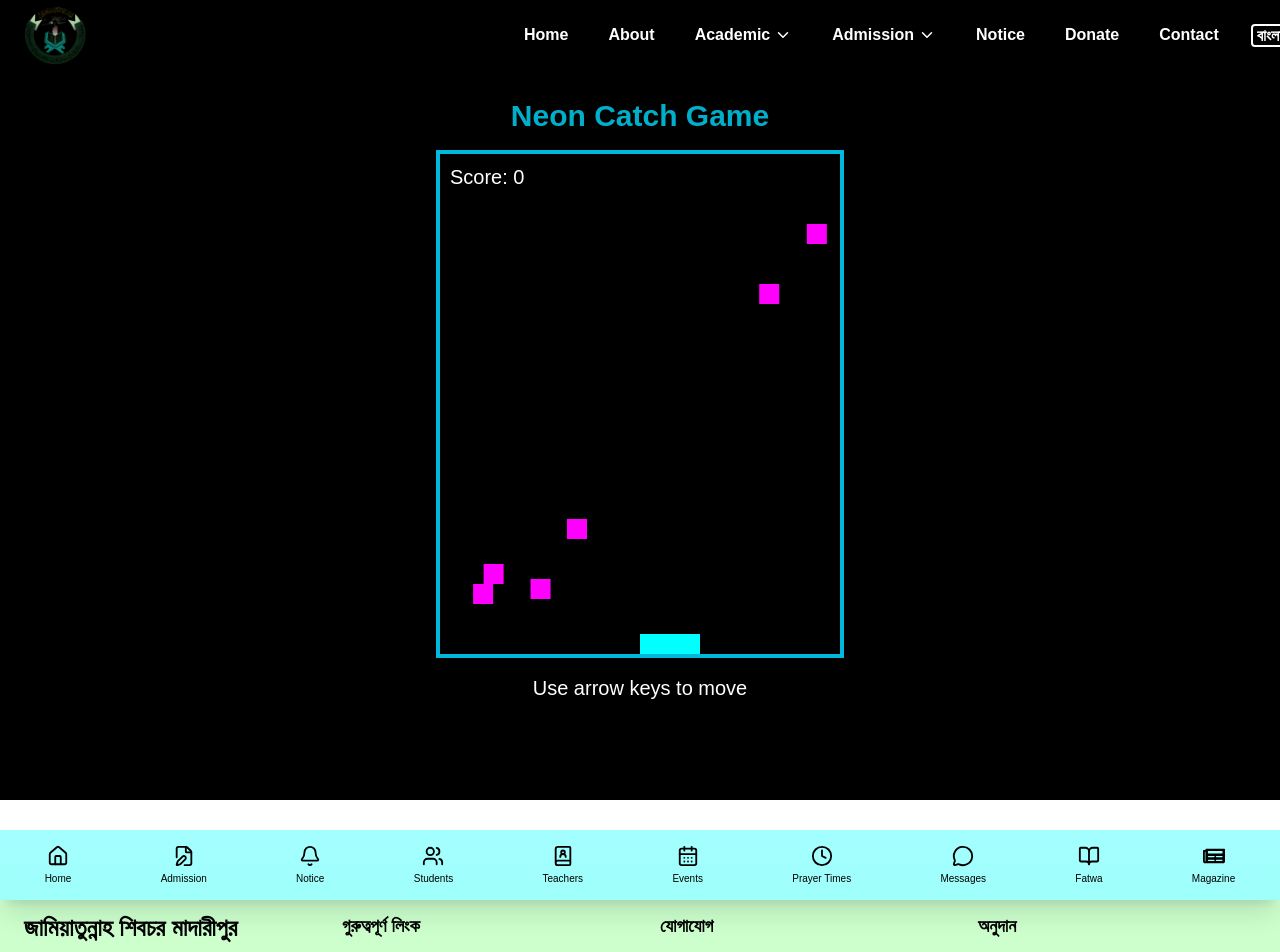
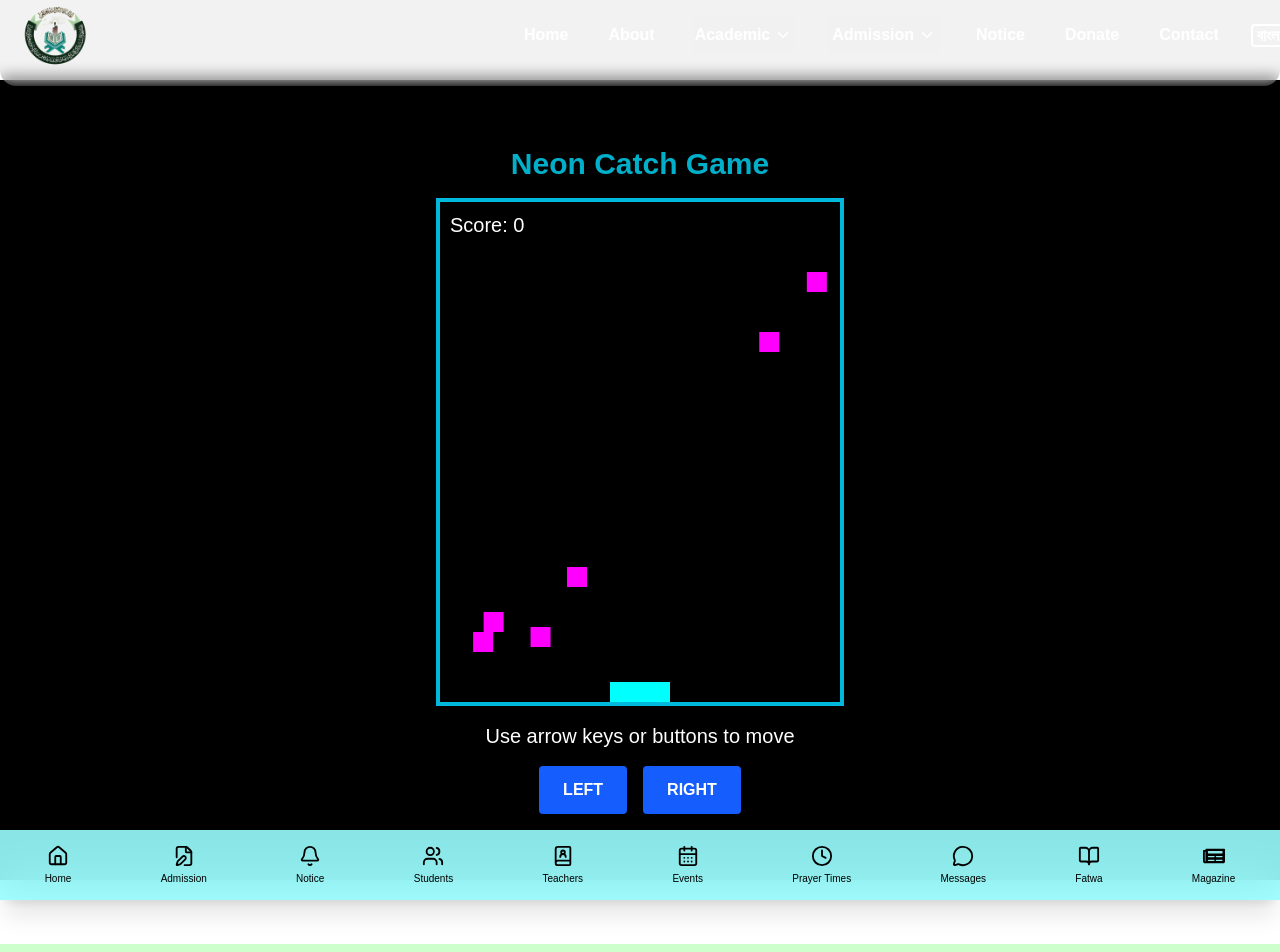
Before and after one commit to Jonayed-nasir/Jamiatus-sunnah, a Next.js app: page /game/neon in a window 1280 px wide. Shown: the top 952 px of the page. Built offline with nearby package versions, Linux system fonts and the light colour scheme; a web font is replaced by a local one.

Commit message:
game update v1.1.1

```diff
--- a/app/game/neon/page.jsx
+++ b/app/game/neon/page.jsx
@@ -4,27 +4,58 @@ import { useEffect, useRef, useState } from "react";
 
 export default function CatchGame() {
   const canvasRef = useRef(null);
+  const containerRef = useRef(null);
   const [score, setScore] = useState(0);
   const [gameOver, setGameOver] = useState(false);
-  const [playerX, setPlayerX] = useState(200);
+  const [playerX, setPlayerX] = useState(0);
   const [blocks, setBlocks] = useState([]);
+  const moveRef = useRef({ left: false, right: false });
+  const [canvasSize, setCanvasSize] = useState({ width: 400, height: 500 });
 
-  const canvasWidth = 400;
-  const canvasHeight = 500;
   const playerWidth = 60;
   const playerHeight = 20;
   const blockSize = 20;
 
+  // responsive canvas
+  useEffect(() => {
+    const resize = () => {
+      if (containerRef.current) {
+        const width = Math.min(400, containerRef.current.offsetWidth);
+        const height = width * 1.25; // maintain aspect ratio
+        setCanvasSize({ width, height });
+        setPlayerX(width / 2 - playerWidth / 2);
+      }
+    };
+    resize();
+    window.addEventListener("resize", resize);
+    return () => window.removeEventListener("resize", resize);
+  }, []);
+
+  // keyboard input
   useEffect(() => {
     const handleKey = (e) => {
-      if (e.key === "ArrowLeft") setPlayerX((x) => Math.max(0, x - 20));
+      if (e.key === "ArrowLeft")
+        setPlayerX((x) => Math.max(0, x - 20));
       if (e.key === "ArrowRight")
-        setPlayerX((x) => Math.min(canvasWidth - playerWidth, x + 20));
+        setPlayerX((x) => Math.min(canvasSize.width - playerWidth, x + 20));
     };
     window.addEventListener("keydown", handleKey);
     return () => window.removeEventListener("keydown", handleKey);
-  }, []);
+  }, [canvasSize.width]);
 
+  // mobile buttons movement
+  useEffect(() => {
+    const interval = setInterval(() => {
+      setPlayerX((x) => {
+        if (moveRef.current.left) return Math.max(0, x - 5);
+        if (moveRef.current.right) return Math.min(canvasSize.width - playerWidth, x + 5);
+        return x;
+      });
+    }, 20);
+    return () => clearInterval(interval);
+  }, [canvasSize.width]);
+
+  // game loop
   useEffect(() => {
     if (gameOver) return;
     const interval = setInterval(() => {
@@ -32,36 +63,40 @@ export default function CatchGame() {
         const newBlocks = prev
           .map((b) => ({ ...b, y: b.y + 5 }))
           .filter((b) => {
-            // Catch block
             if (
-              b.y + blockSize >= canvasHeight - playerHeight &&
+              b.y + blockSize >= canvasSize.height - playerHeight &&
               b.x + blockSize >= playerX &&
               b.x <= playerX + playerWidth
             ) {
               setScore((s) => s + 1);
-              return false; // remove block
+              return false;
             }
-            return b.y < canvasHeight; // remove if passed bottom
+            return b.y < canvasSize.height;
           });
-        // spawn new block randomly
+
         if (Math.random() < 0.05) {
-          newBlocks.push({ x: Math.random() * (canvasWidth - blockSize), y: 0 });
+          newBlocks.push({
+            x: Math.random() * (canvasSize.width - blockSize),
+            y: 0,
+          });
         }
+
         return newBlocks;
       });
     }, 50);
     return () => clearInterval(interval);
-  }, [playerX, gameOver]);
+  }, [playerX, canvasSize, gameOver]);
 
+  // render canvas
   useEffect(() => {
     const ctx = canvasRef.current.getContext("2d");
     const render = () => {
       if (!ctx) return;
-      ctx.clearRect(0, 0, canvasWidth, canvasHeight);
+      ctx.clearRect(0, 0, canvasSize.width, canvasSize.height);
 
       // draw player
       ctx.fillStyle = "#0ff";
-      ctx.fillRect(playerX, canvasHeight - playerHeight, playerWidth, playerHeight);
+      ctx.fillRect(playerX, canvasSize.height - playerHeight, playerWidth, playerHeight);
 
       // draw blocks
       blocks.forEach((b) => {
@@ -71,21 +106,51 @@ export default function CatchGame() {
 
       // draw score
       ctx.fillStyle = "#fff";
-      ctx.font = "20px Arial";
+      ctx.font = `${Math.floor(canvasSize.width / 20)}px Arial`;
       ctx.fillText("Score: " + score, 10, 30);
 
       if (!gameOver) requestAnimationFrame(render);
     };
     render();
-  }, [blocks, playerX, score, gameOver]);
+  }, [blocks, playerX, score, gameOver, canvasSize]);
 
   return (
-    <div className="flex flex-col items-center justify-center min-h-screen bg-black text-white">
-      <h1 className="text-3xl mb-4 font-bold animate-pulse text-cyan-400">
+    <div
+      ref={containerRef}
+      className="flex flex-col items-center justify-center min-h-screen bg-black text-white p-2 mt-20"
+    >
+      <h1 className="text-3xl mb-4 font-bold animate-pulse text-cyan-400 text-center">
         Neon Catch Game
       </h1>
-      <canvas ref={canvasRef} width={canvasWidth} height={canvasHeight} className="border-4 border-cyan-500" />
-      <p className="mt-4 text-xl">Use arrow keys to move</p>
+      <canvas
+        ref={canvasRef}
+        width={canvasSize.width}
+        height={canvasSize.height}
+        className="border-4 border-cyan-500 max-w-full"
+      />
+
+      <p className="mt-4 text-xl text-center">Use arrow keys or buttons to move</p>
+
+      {/* Mobile buttons */}
+      <div className="flex gap-4 mt-4">
+        <button
+          onPointerDown={() => (moveRef.current.left = true)}
+          onPointerUp={() => (moveRef.current.left = false)}
+          onPointerLeave={() => (moveRef.current.left = false)}
+          className="px-6 py-3 bg-blue-600 rounded text-white font-bold"
+        >
+          LEFT
+        </button>
+        <button
+          onPointerDown={() => (moveRef.current.right = true)}
+          onPointerUp={() => (moveRef.current.right = false)}
+          onPointerLeave={() => (moveRef.current.right = false)}
+          className="px-6 py-3 bg-blue-600 rounded text-white font-bold"
+        >
+          RIGHT
+        </button>
+      </div>
+
       {gameOver && <p className="text-red-500 text-2xl mt-4">Game Over!</p>}
     </div>
   );
```
